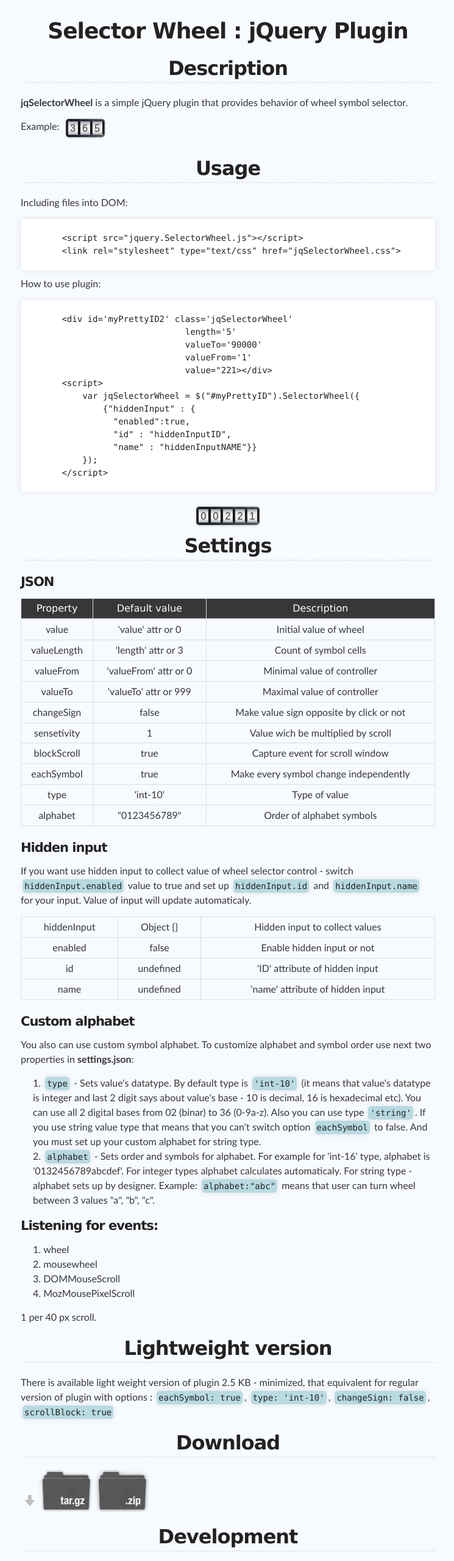
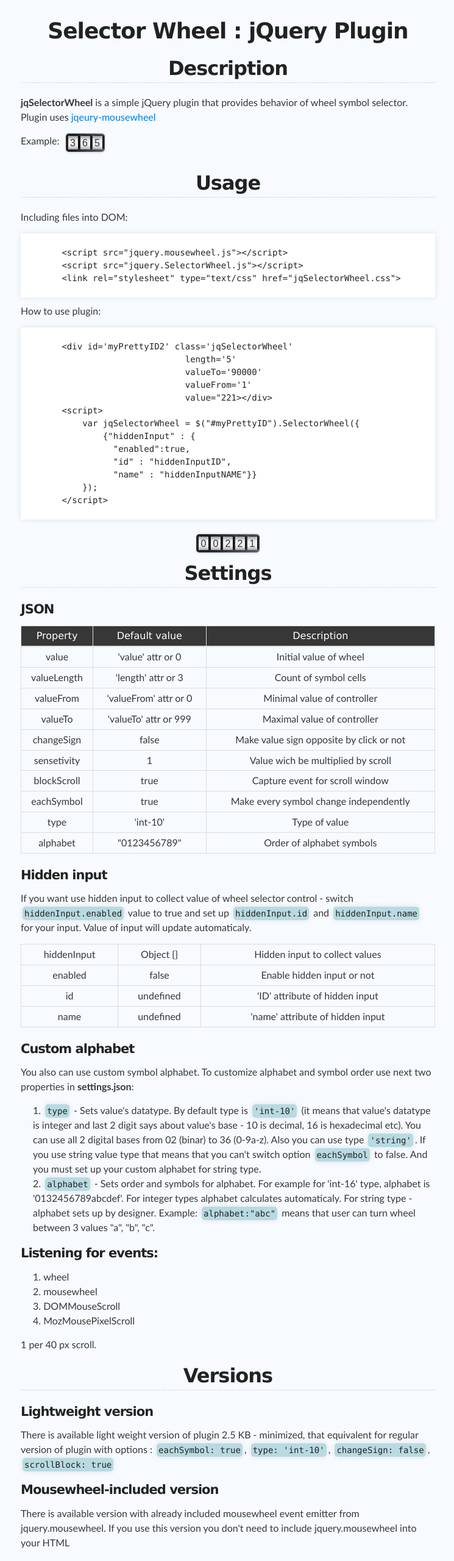
Before and after one commit to zefirka/jquerySelectorWheel, a plain HTML site: page index.html in a window 1280 px wide. Shown: the part 240-2800 px from the top of the page at 61% size, without its empty margins (266-1011 px from the left). Drawn offline with Linux system fonts and the light colour scheme.

Commit message:
Updated info in index

```diff
--- a/index.html
+++ b/index.html
@@ -19,10 +19,6 @@
   </head>
 
   <body>
-
-
-
-    <!-- HEADER -->
     <div id="header_wrap" class="outer">
         <header class="inner">
           <h1 id="project_title">jqSelectorWheel</h1>
@@ -49,7 +45,7 @@
       <a class="anchor" href="#description" name="description"><span class="octicon octicon-link"></span></a>Description
     </h2>
 
-    <p><strong>jqSelectorWheel</strong> is a simple jQuery plugin that provides behavior of wheel symbol selector.</p>
+    <p><strong>jqSelectorWheel</strong> is a simple jQuery plugin that provides behavior of wheel symbol selector. Plugin uses <a href="https://github.com/brandonaaron/jquery-mousewheel">jqeury-mousewheel</a></p>
     <span class='example'>Example:</span><div id='myPrettyID1' class='jqSelectorWheel' length='3' valueTo='999' valueFrom='000' value="365" ></div>
 
     <h2>
@@ -60,6 +56,7 @@
 
     <pre>
 
+        &lt;script src="jquery.mousewheel.js"&gt;&lt;/script&gt;
         &lt;script src="jquery.SelectorWheel.js"&gt;&lt;/script&gt;
         &lt;link rel="stylesheet" type="text/css" href="jqSelectorWheel.css"&gt;
     </pre>
@@ -206,9 +203,13 @@
     </ol>
     <p>1 per 40 px scroll.</p>
 
-    <h2><a name="lightweight-version" class="anchor" href="#lightweight-version"><span class="octicon octicon-link"></span></a>Lightweight version</h2>
+    <h2><a name="lightweight-version" class="anchor" href="#lightweight-version"><span class="octicon octicon-link"></span></a>Versions</h2>
 
+    <h4>Lightweight version</h4>
     <p>There is available light weight version of plugin 2.5 KB - minimized, that equivalent for regular version of plugin with options : <code>eachSymbol: true</code>, <code>type: 'int-10'</code>, <code>changeSign: false</code>, <code>scrollBlock: true </code><br></p>
+
+    <h4>Mousewheel-included version</h4>
+    <p>There is available version with already included mousewheel event emitter from jquery.mousewheel. If you use this version you don't need to include jquery.mousewheel into your HTML<br></p>
 
     <h2><a name="download" class="anchor" href="#download"><span class="octicon octicon-link"></span></a>Download</h2>
     <section id="downloads">
@@ -229,6 +230,9 @@
         Updating css with <strong>LESSC</strong>: <code>lessc dev/main.less &gt; jqSelectorWheel.css</code><br>
       </li>
       <li>
+        Updating minified versions : <code>sh update.sh</code>
+      </li>
+      <li>
         Including plugins and packages: <code>&lt;script src="/bower_components/jquery/index.js"&gt;</code><br>
       </li>
     </ol>
```
